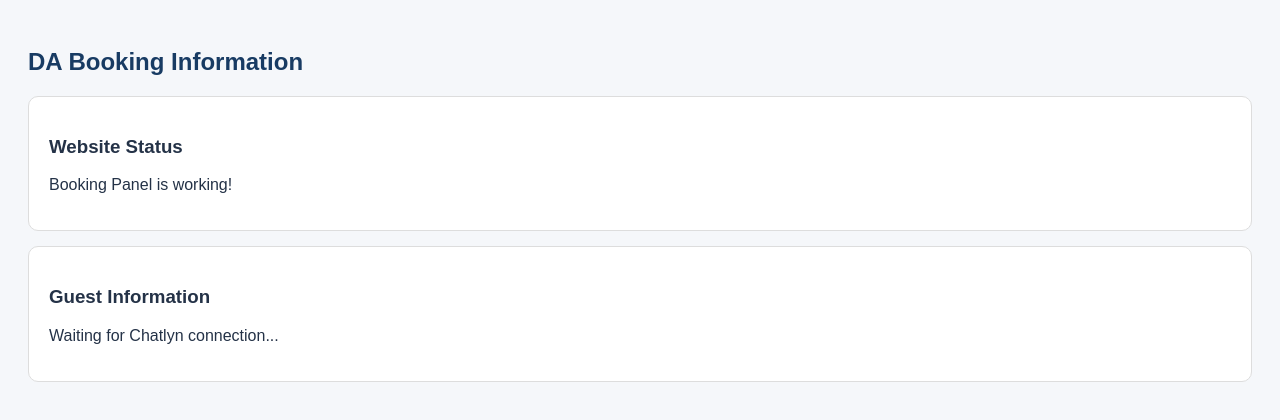
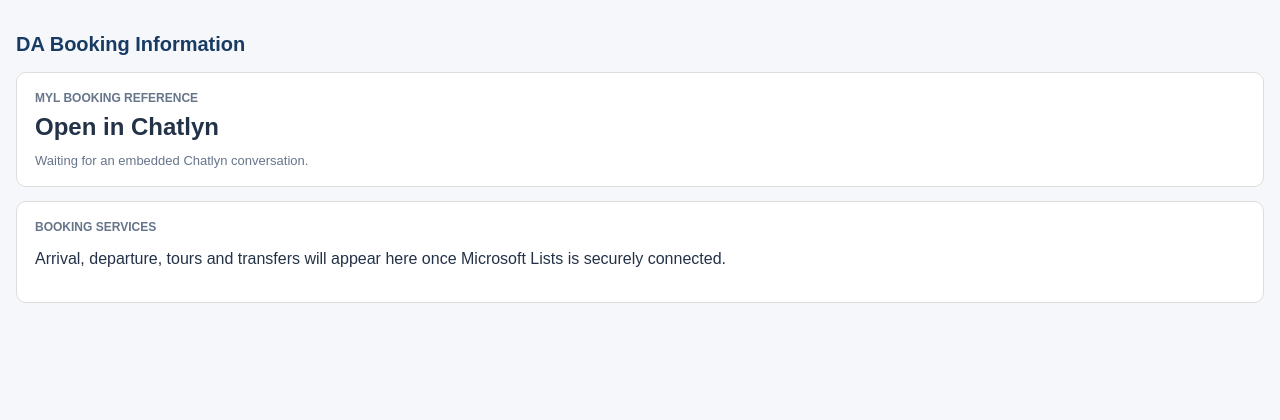
Before and after one commit to Neshthebuilder/da-booking-panel, a plain HTML site: page index.html in a window 1280 px wide. Drawn offline with Linux system fonts and the light colour scheme.

Commit message:
Update index.html

```diff
--- a/index.html
+++ b/index.html
@@ -4,24 +4,40 @@
 <head>
   <meta charset="UTF-8">
   <meta name="viewport" content="width=device-width, initial-scale=1">
-    <title>DA Booking Panel</title>
+  <title>DA Booking Information</title>
   <style>
     body {
       font-family: Arial, sans-serif;
       background: #f5f7fa;
-            padding: 20px;
       color: #243247;
+      margin: 0;
+      padding: 16px;
     }
+    h2 { color: #183b63; font-size: 20px; }
     .card {
       background: white;
-            padding: 20px;
+      padding: 18px;
+      border: 1px solid #ddd;
       border-radius: 10px;
-            margin-top: 15px;
-            border: 1px solid #ddd;
+      margin-top: 14px;
     }
-        h2 {
-            color: #183b63;
+    .label {
+      color: #66758a;
+      font-size: 12px;
+      font-weight: bold;
     }
+    .reference {
+      font-size: 24px;
+      font-weight: bold;
+      margin-top: 8px;
+      overflow-wrap: anywhere;
+    }
+    .status {
+      font-size: 13px;
+      margin-top: 12px;
+      color: #66758a;
+    }
+    .success { color: #18834b; }
   </style>
 </head>
 <body>
@@ -29,14 +45,60 @@
   <h2>DA Booking Information</h2>
 
   <div class="card">
-        <h3>Website Status</h3>
-        <p>Booking Panel is working!</p>
+    <div class="label">MYL BOOKING REFERENCE</div>
+    <div class="reference" id="bookingRef">Waiting...</div>
+    <div class="status" id="status">
+      Waiting for Chatlyn connection...
+    </div>
   </div>
 
   <div class="card">
-        <h3>Guest Information</h3>
-        <p>Waiting for Chatlyn connection...</p>
+    <div class="label">BOOKING SERVICES</div>
+    <p>Arrival, departure, tours and transfers will appear here
+    once Microsoft Lists is securely connected.</p>
   </div>
+
+  <script>
+    const CHATLYN_ORIGIN = "https://web.chatlyn.com";
+
+    const bookingRef = document.getElementById("bookingRef");
+    const status = document.getElementById("status");
+
+    window.addEventListener("message", function(event) {
+      if (event.origin !== CHATLYN_ORIGIN) return;
+      if (event.source !== window.parent) return;
+
+      const message = event.data;
+
+      if (!message || message.source !== "chatlyn") return;
+      if (message.event !== "context" || message.version !== 1) return;
+
+      const contact = message.data?.contact;
+      const attributes = contact?.customAttributes || {};
+
+      const myl = attributes.myl_booking_ref;
+
+      if (typeof myl === "string" && myl.trim()) {
+        bookingRef.textContent = myl.trim();
+        status.textContent = "Booking reference received from Chatlyn";
+        status.className = "status success";
+      } else {
+        bookingRef.textContent = "Not assigned";
+        status.textContent = "No MYL booking reference found for this contact.";
+        status.className = "status";
+      }
+    });
+
+    if (window.parent !== window) {
+      window.parent.postMessage({
+        source: "chatlyn-app",
+        event: "ready"
+      }, CHATLYN_ORIGIN);
+    } else {
+      bookingRef.textContent = "Open in Chatlyn";
+      status.textContent = "Waiting for an embedded Chatlyn conversation.";
+    }
+  </script>
 
 </body>
 </html>
```
Lines whose indentation alone changed are shown as unchanged.
